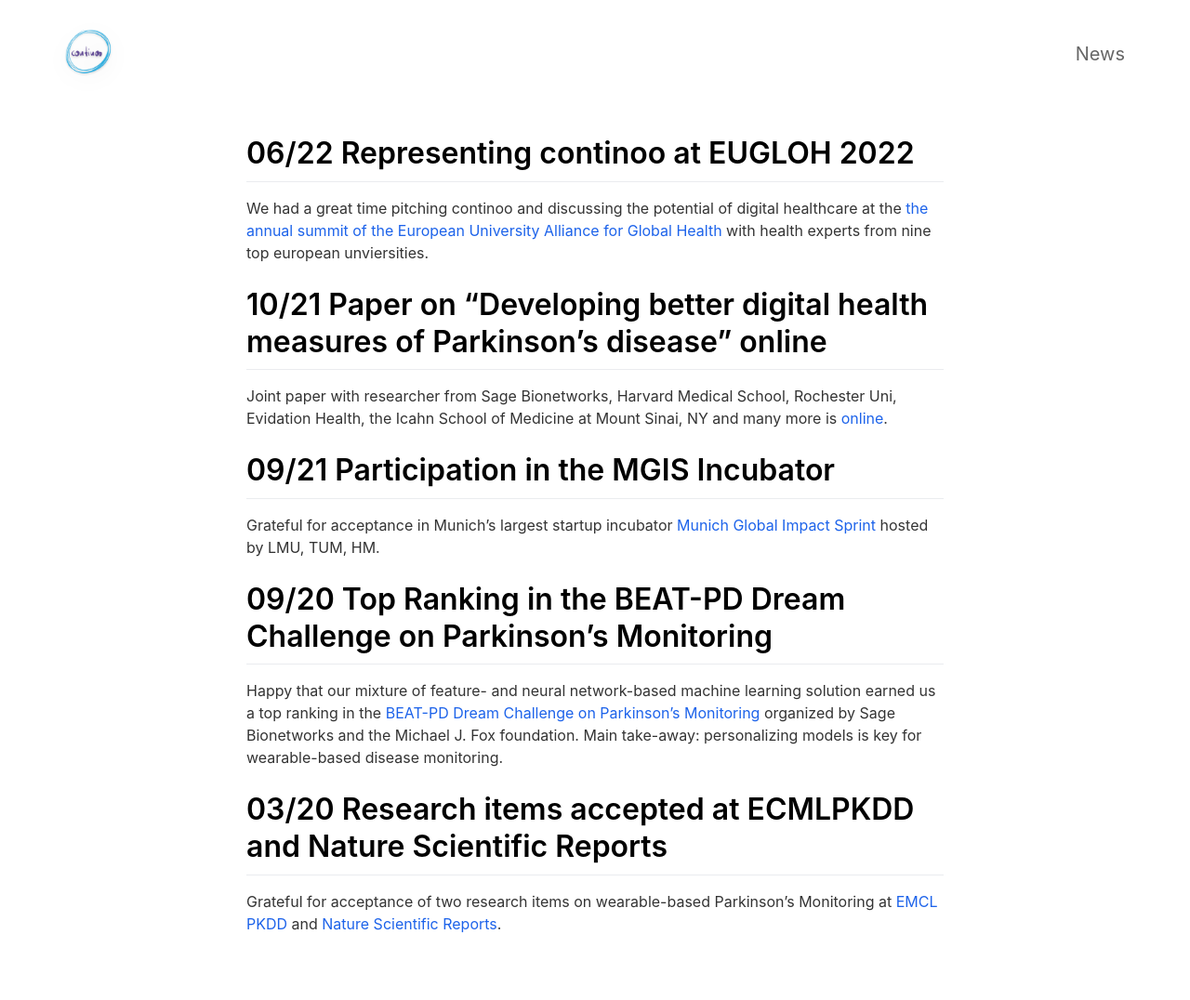
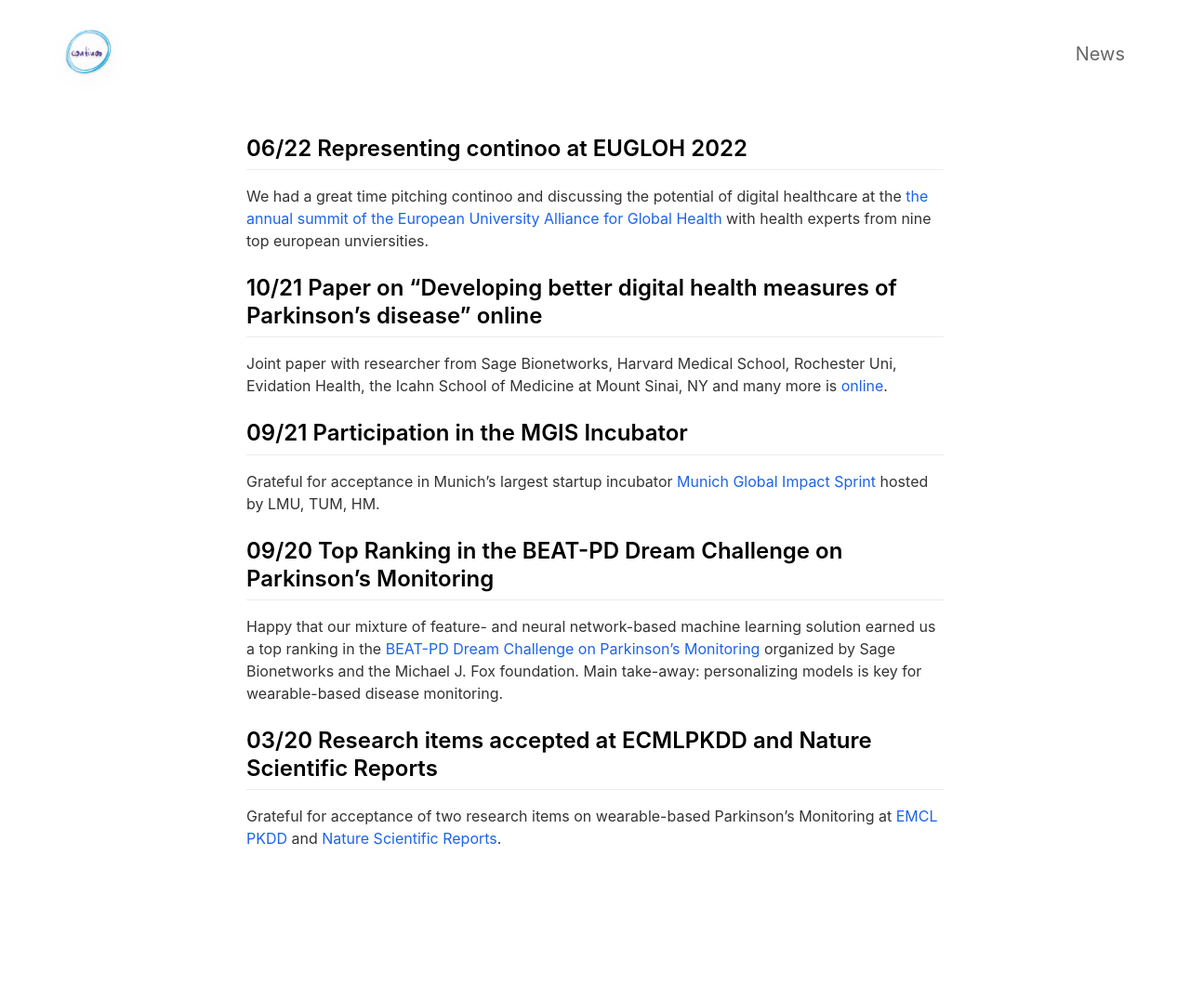
Before and after one commit to continoo-old/continoo-landing, a Jekyll site: the page built from _pages/news.md, in a window 1280 px wide. Shown: the whole page at 93% size. Built offline with Jekyll 4.4.1, drawn with Linux system fonts in a browser that asks for light colours; nearby versions of some CDN libraries; after the commit the page ends 984 px from its top, so only the background shows below that.

Commit message:
fot size

```diff
--- a/_pages/news.md
+++ b/_pages/news.md
@@ -4,22 +4,22 @@ title: News
 include_in_header: true
 ---
 
-# 06/22 Representing continoo at EUGLOH 2022
+## 06/22 Representing continoo at EUGLOH 2022
 
 We had a great time pitching continoo and discussing the potential of digital healthcare at the [the annual summit of the European University Alliance for Global Health](https://eugloh2022.universite-paris-saclay.fr/en/home/) with health experts from nine top european unviersities.
 
-# 10/21 Paper on "Developing better digital health measures of Parkinson’s disease" online
+## 10/21 Paper on "Developing better digital health measures of Parkinson’s disease" online
 
 Joint paper with researcher from Sage Bionetworks, Harvard Medical School, Rochester Uni, Evidation Health, the Icahn School of Medicine at Mount Sinai, NY and many more is [online](https://www.medrxiv.org/content/10.1101/2021.10.20.21265298v1).
 
-# 09/21 Participation in the MGIS Incubator
+## 09/21 Participation in the MGIS Incubator
 
 Grateful for acceptance in Munich's largest startup incubator [Munich Global Impact Sprint](https://www.must-munich.com/munichs-universities-join-forces-to-create-impact-on-a-global-scale-mgi-contract-awarded/) hosted by LMU, TUM, HM.
 
-# 09/20 Top Ranking in the BEAT-PD Dream Challenge on Parkinson's Monitoring
+## 09/20 Top Ranking in the BEAT-PD Dream Challenge on Parkinson's Monitoring
 
 Happy that our mixture of feature- and neural network-based machine learning solution earned us a top ranking in the [BEAT-PD Dream Challenge on Parkinson's Monitoring](https://www.synapse.org/#!Synapse:syn20825169/wiki/596118) organized by Sage Bionetworks and the Michael J. Fox foundation. Main take-away: personalizing models is key for wearable-based disease monitoring.
 
-# 03/20 Research items accepted at ECMLPKDD and Nature Scientific Reports
+## 03/20 Research items accepted at ECMLPKDD and Nature Scientific Reports
 
 Grateful for acceptance of two research items on wearable-based Parkinson's Monitoring at [EMCL PKDD](https://link.springer.com/chapter/10.1007/978-3-030-46133-1_24) and [Nature Scientific Reports](https://www.nature.com/articles/s41598-020-61789-3).
```
